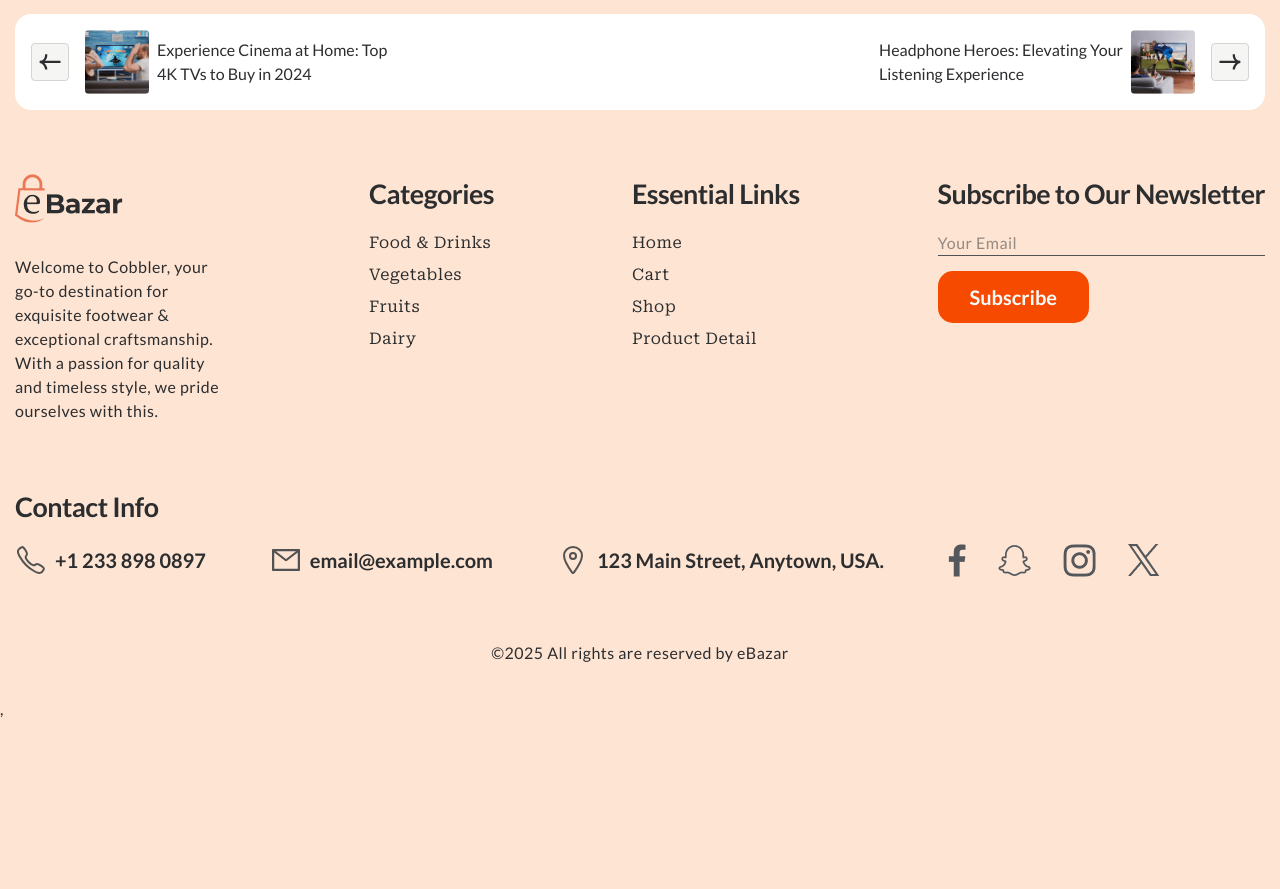
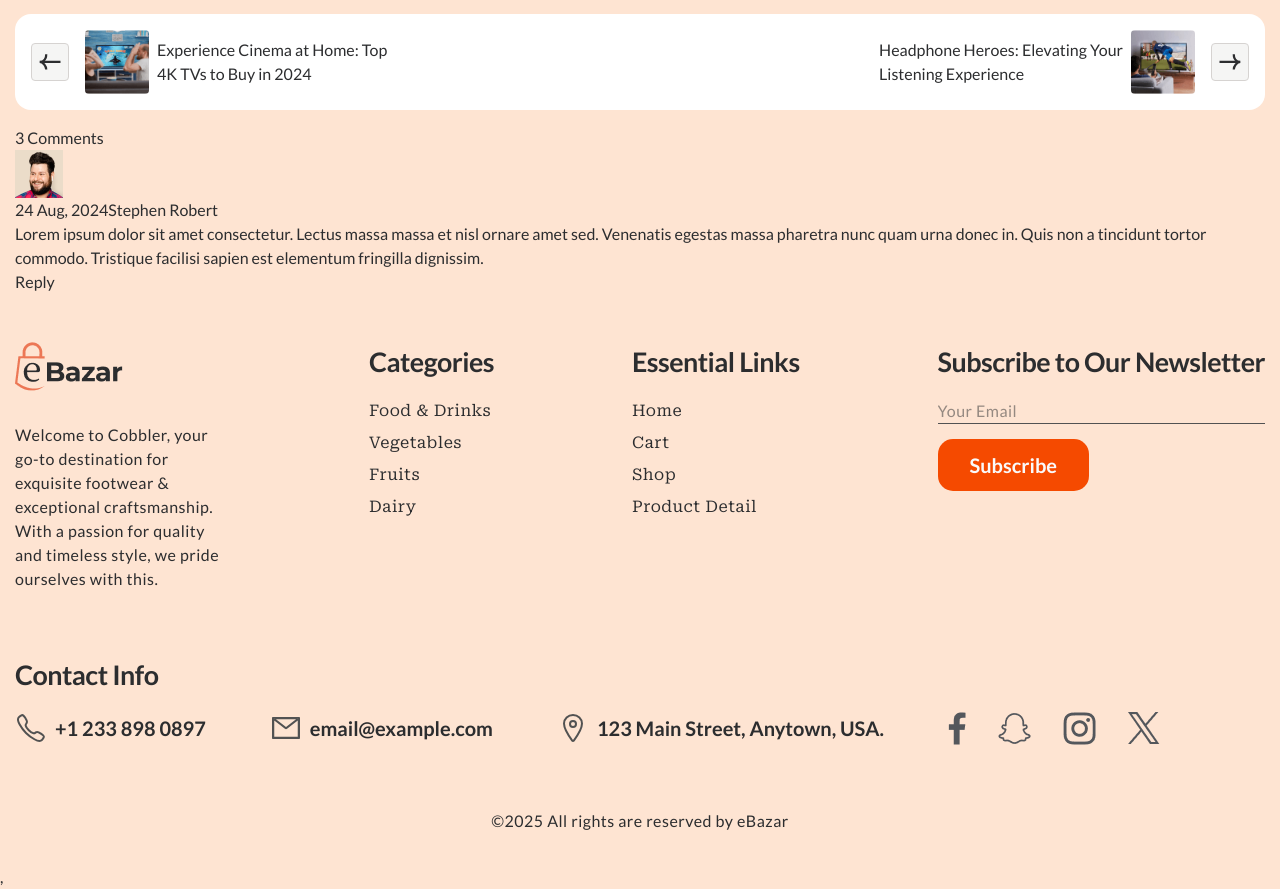
Before and after one commit to hossein1075/e-Bazar, a React (Vite) app: page /blogDetail in a window 1280 px wide. Shown: the part 2125-3014 px from the top of the page. Before the commit the page ends 2846 px from the top, so only its background shows below. Built offline with nearby package versions, Linux system fonts and the light colour scheme.

Commit message:
add html components blog detail point in blog detail page

```diff
--- /dev/null
+++ b/src/BlogDetail/BlogDetailPoint/BlogDetailPoint.jsx
@@ -0,0 +1,34 @@
+import React from 'react'
+import { Link } from 'react-router-dom'
+function BlogDetailPoint() {
+  return (
+    <>
+    <section>
+        <div className="container">
+            <div>
+                <h5>3 Comments</h5>
+                <div>
+                    <div>
+                        <div>
+                            <img src="/images/slider/Image-1.png" alt="" />
+                        </div>
+                        <div>
+                            <span>24 Aug, 2024</span>
+                            <span>Stephen Robert</span>
+                        </div>
+                    </div>
+                    <p>
+                        Lorem ipsum dolor sit amet consectetur. Lectus massa massa et nisl ornare amet sed.
+                         Venenatis egestas massa pharetra nunc quam urna donec in. Quis non a tincidunt tortor commodo.
+                         Tristique facilisi sapien est elementum fringilla dignissim.
+                    </p>
+                    <Link to='#'>Reply</Link>
+                </div>
+            </div>
+        </div>
+    </section>
+    </>
+  )
+}
+
+export default BlogDetailPoint
--- a/src/pages/BlogDetail.jsx
+++ b/src/pages/BlogDetail.jsx
@@ -5,6 +5,7 @@ import ShopBanner from '../components/Shop/Title/ShopBanner'
 import BlogDetailImg from '../BlogDetail/BlogDetailimg/BlogDetailImg'
 import BlogDetailComments from '../BlogDetail/BlogDetailComments/BlogDetailComments'
 import BlogDetailPost from '../BlogDetail/BlogDetailPost/BlogDetailPost'
+import BlogDetailPoint from '../BlogDetail/blogDetailPoint/blogDetailPoint'
 function BlogDetail() {
   return (
     <>
@@ -15,6 +16,7 @@ function BlogDetail() {
     <BlogDetailImg/>
     <BlogDetailComments/>
     <BlogDetailPost/>
+    <BlogDetailPoint/>
     <Footer/>
     </>
   )
```
